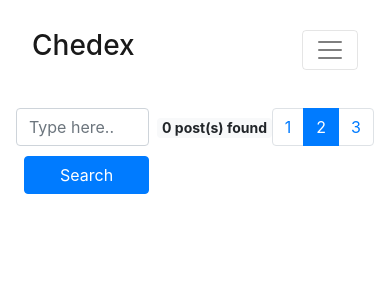
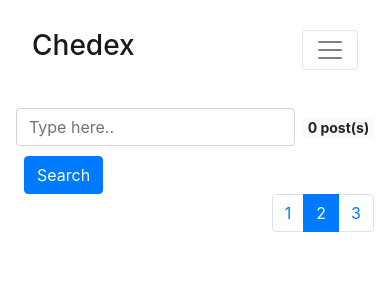
Before and after one commit to h4ck4life/chedex_react, a React (Create React App) app: page / in a window 390 px wide. Shown: the top 300 px of the page. Built offline with nearby package versions, Linux system fonts and the light colour scheme.

Commit message:
Update mobile layout

```diff
--- a/src/pages/SearchPage.js
+++ b/src/pages/SearchPage.js
@@ -42,8 +42,9 @@ const SearchView = function (props) {
   }
   return (
     <div>
-      <div className="w-100 d-inline-flex mt-4 mb-3">
-        <div className="d-flex flex-fill align-items-baseline">
+      <div className="row d-flex mt-4 mb-3">
+        <div className="col-md-9 d-flex align-items-baseline">
+          <div className="d-flex">
           <Form
             inline
             onSubmit={(e) => {
@@ -65,7 +66,7 @@ const SearchView = function (props) {
             type="submit"
             disabled={isLoading}
             onClick={(e) => {
-              if (keyword.length > 3 && keyword.trim() !== "") {
+              if (keyword != undefined && keyword.length > 3 && keyword.trim() !== "") {
                 setLoading(true);
                 fetch(`https://chedex.herokuapp.com/search/${keyword}`)
                   .then(res => res.json())
@@ -82,14 +83,16 @@ const SearchView = function (props) {
                   )
               } else{
                 setResults([]);
+                setResultsCount(0);
               }
             }} variant="primary">{isLoading ? 'Loading…' : 'Search'}</Button>
           </Form>
-          <div className="ml-2">
-            <Badge variant="light"><span className="count">{count} post(s) found</span></Badge>
+          </div>
+          <div className="d-flex ml-2">
+            <Badge variant="light"><span className="count">{count} post(s)</span></Badge>
           </div>
         </div>
-        <div className="d-flex flex-fill flex-row-reverse">
+        <div className="col-md-3 d-flex flex-row-reverse">
           <Pagination className="d-flex align-items-baseline mb-0">
             {items}
           </Pagination>
--- a/src/styles.css
+++ b/src/styles.css
@@ -20,10 +20,8 @@ body {
 }
 
 @media only screen and (max-width: 768px) {
-  /* For mobile phones: */
-  .btnSearch,
-  .txtSearch {
-    width: 100%;
+  .btnSearch {
+    margin-left: 0 !important;
     margin-top: 10px;
   }
 }
```
